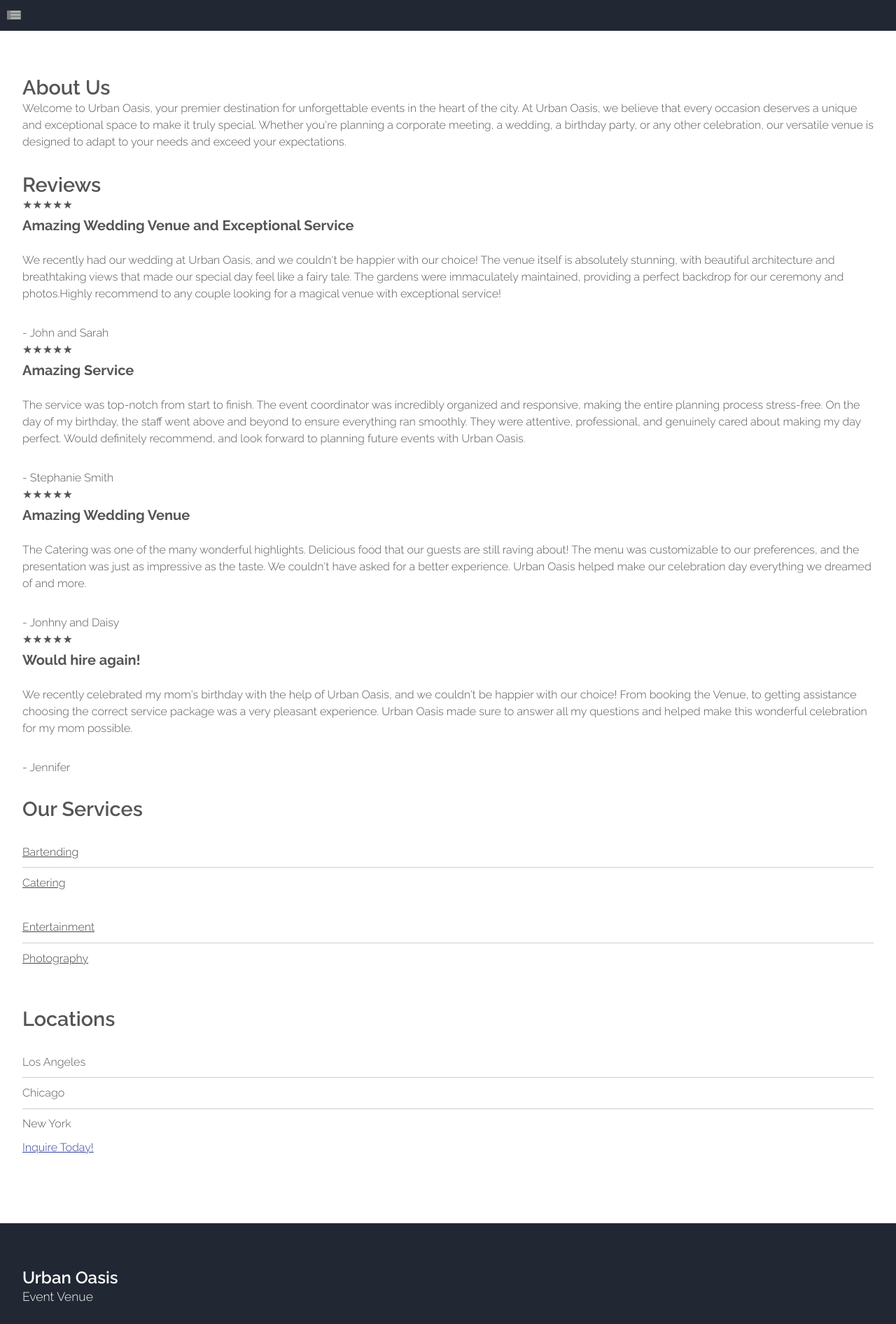
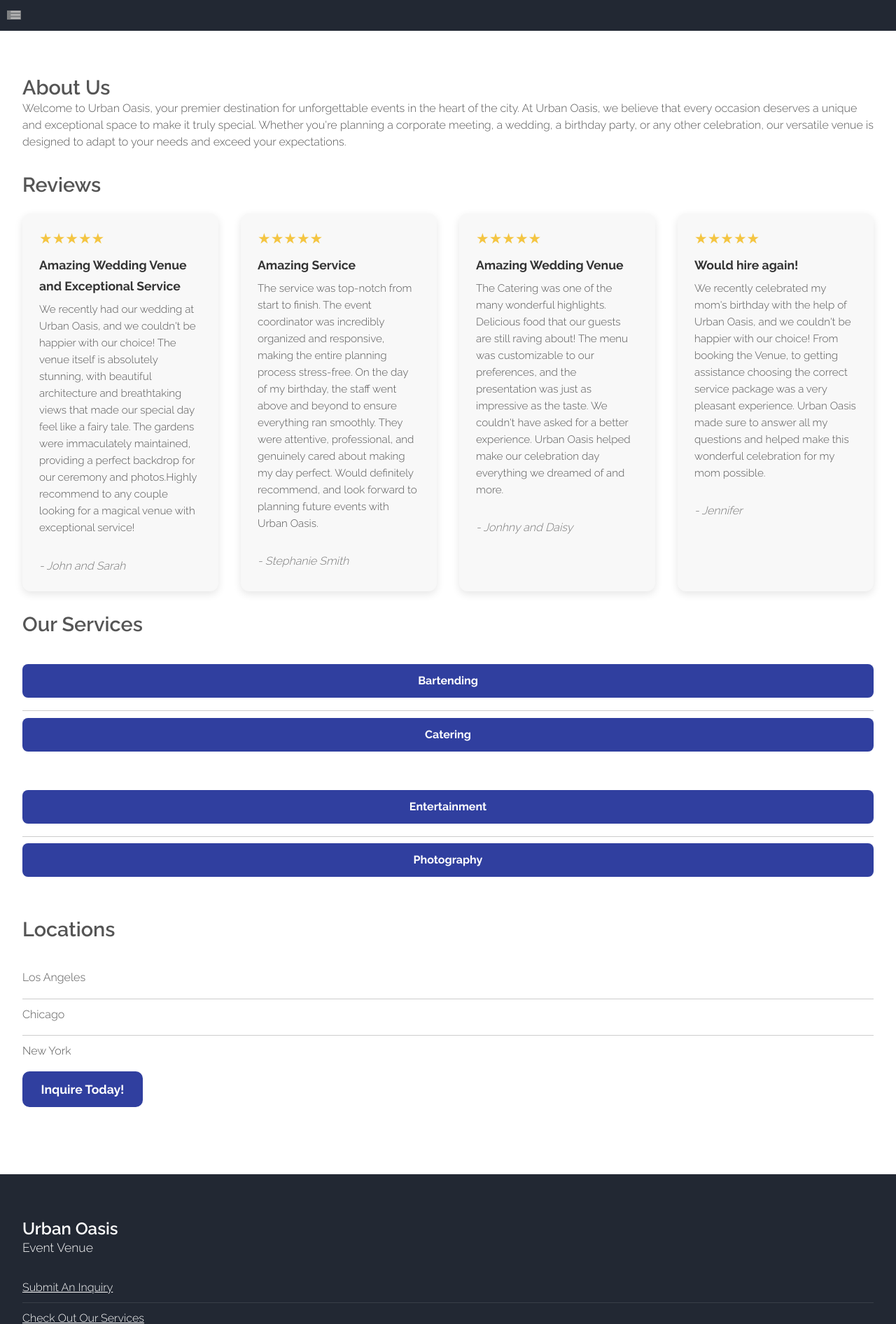
Before and after one commit to Lu-lo/Urban-Oasis-Website, a PHP site: page /left-sidebar.html in a window 1280 px wide. Shown: the top 1892 px of the page at 70% size. Run offline with PHP 8.4, Linux system fonts and the light colour scheme; grey boxes are pictures that could not be loaded.

Commit message:
Update style.css

```diff
--- a/css/style.css
+++ b/css/style.css
@@ -623,12 +623,50 @@
 		}
 
 		#main .sidebar .default a {
-			color: #464646;
+			color: white;
 		}
 
 		#main .sidebar > :first-child {
 			margin-bottom: 3em;
 		}
+/* Modification to About Us sidebar menu*/
+#sidebar .default li{
+	list-style: none;
+	margin: 0.5em 0;
+}
+#sidebar .default a {
+  display: inline-block;
+  width: 100%;
+  background-color: #303f9f;
+  color: white;
+  text-align: center;
+  padding: 0.75em 1em;
+  border-radius: 8px;
+  text-decoration: none;
+  font-weight: bold;
+  transition: background-color 0.3s ease, transform 0.2s ease;
+}
+#sidebar .default a:hover {
+	background-color:#42B2E8;
+  transform: translateY(-2px);
+}
+/* Modification to About Us sidebar menu*/
+.inquiry-button {
+  display: inline-block;
+  background-color: #303f9f;
+  color: white;
+  padding: 0.75em 1.5em;
+  border-radius: 10px;
+  font-size: 1.1em;
+  font-weight: bold;
+  text-align: center;
+  text-decoration: none;
+  transition: background-color 0.3s ease, transform 0.2s ease;
+}
+.inquiry-button:hover {
+  background-color: #42B2E8;
+  transform: translateY(-3px);
+}
 
 /* Footer */
 
@@ -995,3 +1033,48 @@ General syle*/
     object-fit: cover;
   }
 }
+
+/* Updates stlying to About us Page for reviews*/
+.review-container {
+	display: flex;
+	flex-wrap: wrap;
+	gap: 2em;
+	margin-top: 1.5em;
+    justify-content: space-between;
+}
+.review-container .review-card {
+  flex: 1 1 280px;
+  max-width: 100%;
+  background: #f8f8f8;
+  padding: 1.5em;
+  border-radius: 12px;
+  box-shadow: 0 4px 12px rgba(0, 0, 0, 0.1);
+  transition: transform 0.3s ease;
+}
+.review-card:hover {
+  transform: translateY(-5px);
+}
+
+.review-card .stars {
+  color: #f4c542;
+  font-size: 1.3em;
+  margin-bottom: 0.5em;
+}
+
+.review-card h3 {
+  margin: 0.3em 0;
+  font-size: 1.1em;
+  color: #333;
+}
+
+.review-card p {
+  font-size: 0.95em;
+  color: #555;
+}
+
+.review-card .reviewer {
+  display: block;
+  margin-top: 1em;
+  font-style: italic;
+  color: #777;
+}
```
